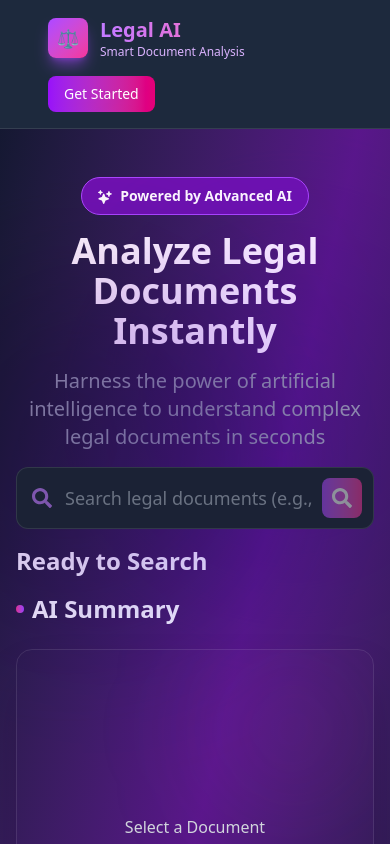
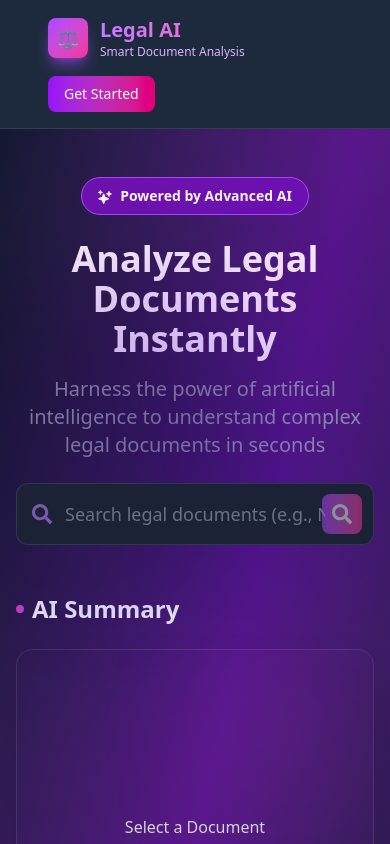
Before and after one commit to nusnishat/Legal-Document-Search-Portal, a React (Vite) app: page / in a window 390 px wide. Shown: the top 844 px of the page. Built offline with nearby package versions, Linux system fonts and the light colour scheme.

Commit message:
Changed document card UI

```diff
--- a/src/components/DocumentCard/DocumentCard.tsx
+++ b/src/components/DocumentCard/DocumentCard.tsx
@@ -14,21 +14,20 @@ const DocumentCard = ({ document, handleSelectDocument, selectedDoc }: DocumentC
   return (
     <div
       onClick={() => handleSelectDocument(document)}
-      className={`cursor-pointer p-4 rounded-xl shadow-lg transition-all duration-200
+      className={`border border-white/10 cursor-pointer p-4 rounded-xl shadow-lg transition-all duration-200
         ${isSelected ? "bg-purple-600/30 border-purple-500" : "bg-purple-900/30 border-transparent"}
         border hover:scale-105 hover:shadow-xl`}
     >
-      <div className="flex items-center gap-3">
+      <div className="flex items-center gap-2">
         <div className="bg-lineart-to-r from-purple-500 to-pink-500 p-2 rounded-full">
           <IoDocumentTextOutline className="text-white w-5 h-5" />
         </div>
         <h3 className="text-white font-semibold">{document.title}</h3>
       </div>
-
-      <div className="flex items-center gap-3 mt-3 text-gray-300 text-sm flex-wrap">
+      <div className="flex items-center gap-4 mt-3 text-gray-300 text-sm flex-wrap">
         <span className="px-2 py-1 bg-purple-700/30 rounded">{document.type}</span>
         <span className="flex items-center gap-1">
-          <CiCalendarDate /> {document.dateCreated}
+          <CiCalendarDate className="font-bold"/> {document.dateCreated}
         </span>
       </div>
     </div>
--- a/src/components/DocumentsView/DocumentsView.tsx
+++ b/src/components/DocumentsView/DocumentsView.tsx
@@ -15,9 +15,14 @@ const DocumentsView = ({ hasSearched, searchResults, handleSelectDocument, selec
         <div className="space-y-6">
             {/* Header */}
             <div className="flex items-center justify-between">
-                <h2 className="text-2xl font-bold text-white">
-                    {hasSearched ? `Documents (${searchResults.length})` : "Ready to Search"}
-                </h2>
+                {hasSearched &&
+                    <div className="flex items-center gap-2">
+                        <div className="w-2 h-2 rounded-full bg-linear-to-r from-pink-500 to-purple-500"></div>
+                        <h2 className="text-2xl font-bold text-white">
+                            Documents ({searchResults.length})
+                        </h2>
+                    </div>
+                }
                 {hasSearched && searchResults.length > 0 && (
                     <div className="px-3 py-1 bg-purple-700/20 text-purple-300 rounded-full text-xs font-semibold">
                         {searchResults.length} match{searchResults.length !== 1 ? "es" : ""}
--- a/src/components/HeroSection/HeroSection.tsx
+++ b/src/components/HeroSection/HeroSection.tsx
@@ -2,7 +2,7 @@ import { IoSparkles } from "react-icons/io5";
 
 const HeroSection = () => {
     return (
-        <div className="space-y-4">
+        <div className="space-y-6">
             <div className="flex justify-center">
                 <p className="px-4 py-2 rounded-full text-sm font-semibold bg-purple-800 text-white border border-purple-500">
                     <IoSparkles className="inline me-2" />Powered by Advanced AI
--- a/src/components/Searchbar/Searchbar.tsx
+++ b/src/components/Searchbar/Searchbar.tsx
@@ -25,7 +25,7 @@ const Searchbar = ({ onSearch, isDisabled }: SearchBarProps) => {
                         onChange={(e) => setQuery(e.target.value)}
                         placeholder="Search legal documents (e.g., NDA, agreement, terms)..."
                         disabled={isDisabled}
-                        className="w-full pl-12 pr-14 py-4 bg-white/5 text-white placeholder-gray-500 focus:outline-none transition-all duration-300 text-lg rounded-xl border border-white/10 focus:border-white/30 disabled:opacity-50 disabled:cursor-not-allowed"
+                        className="w-full px-12 py-4 bg-white/5 text-white placeholder-gray-500 focus:outline-none transition-all duration-300 text-lg rounded-xl border border-white/10 focus:border-white/30 disabled:opacity-50 disabled:cursor-not-allowed"
                     />
                     <button
                         type="submit"
--- a/src/components/Summary/Summary.tsx
+++ b/src/components/Summary/Summary.tsx
@@ -1,7 +1,7 @@
 import { FiAlertCircle, FiRefreshCw } from "react-icons/fi";
 import { HiCheckCircle } from "react-icons/hi2";
 
-interface SummaryPanelProps {
+interface SummaryProps {
   summary: string | null;
   isLoading: boolean;
   error: string | null;
@@ -9,7 +9,7 @@ interface SummaryPanelProps {
 }
 
 
-const Summary = ({ summary, isLoading, error, onRetry }: SummaryPanelProps) => {
+const Summary = ({ summary, isLoading, error, onRetry }: SummaryProps) => {
 
   return (
     <div>
@@ -75,9 +75,8 @@ const Summary = ({ summary, isLoading, error, onRetry }: SummaryPanelProps) => {
                 <h3 className="text-lg font-bold text-white">Summary Generated</h3>
               </div>
             </div>
-
             <div className="flex-1 overflow-y-auto pr-4 mb-4">
-              <p className="text-gray-200 leading-relaxed text-base bg-linear-to-br from-white/5 to-transparent p-4 rounded-xl border border-white/10 backdrop-blur-sm">
+              <p className="text-gray-200 leading-relaxed text-base bg-linear-to-br from-white/5 to-transparent p-4 rounded-xl border border-white/10">
                 {summary}
               </p>
             </div>
--- a/src/pages/Home/Home.tsx
+++ b/src/pages/Home/Home.tsx
@@ -51,7 +51,7 @@ const Home = () => {
     };
 
     return (
-        <div className="space-y-4 py-12 mx-4 md:mx-20">
+        <div className="space-y-6 py-12 mx-4 md:mx-20">
             <HeroSection />
             <Searchbar
                 onSearch={handleSearch}
```
